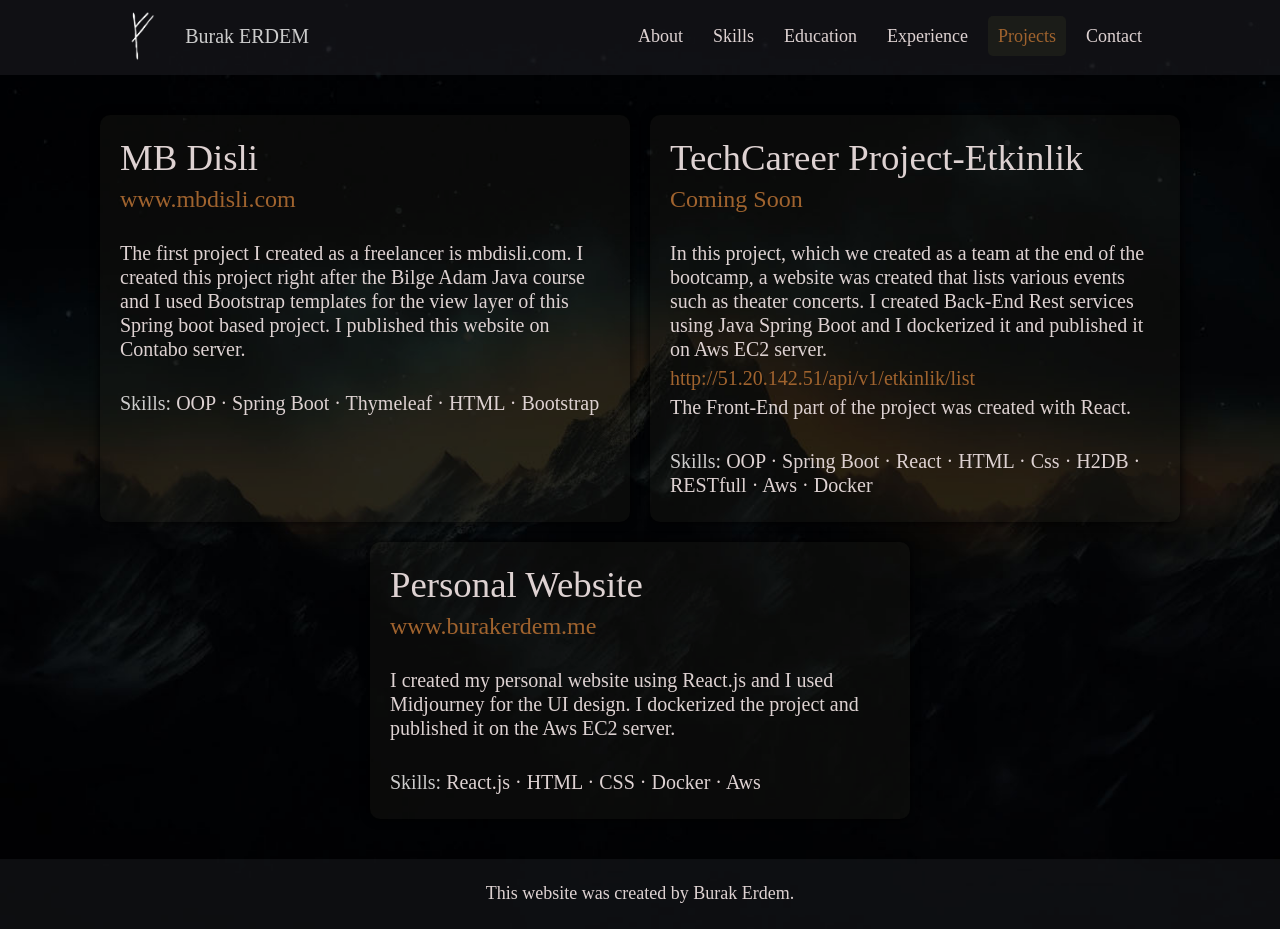
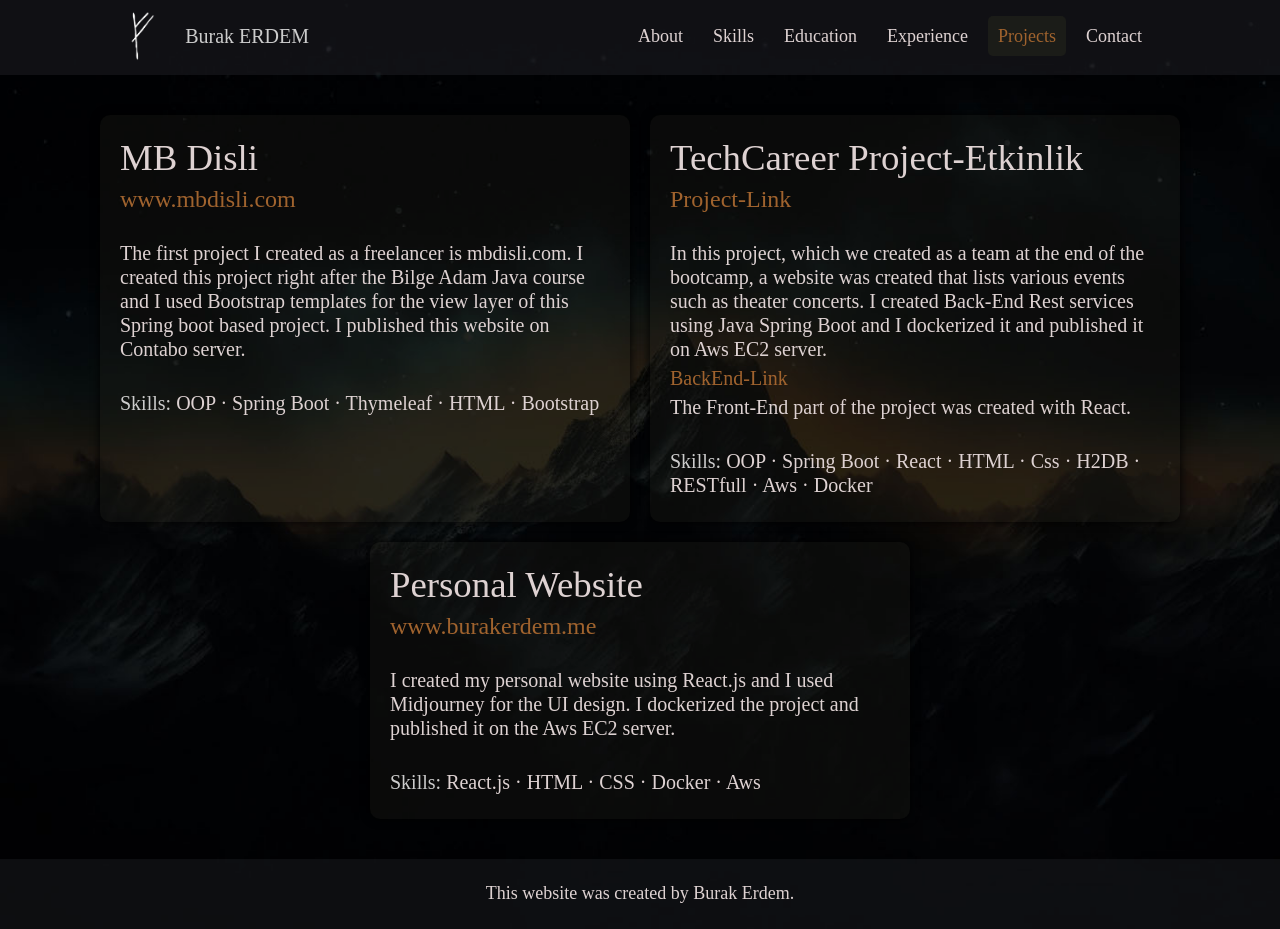
Before and after one commit to erdemburak/personalblog, a React (Create React App) app: page /projects in a window 1280 px wide. Built offline with nearby package versions, Linux system fonts and the light colour scheme; what react-swipeable-views-utils would draw is missing.

Commit message:
Project-etkinlik için link eklendi

```diff
--- a/src/components/pages/projects/Projects.jsx
+++ b/src/components/pages/projects/Projects.jsx
@@ -26,12 +26,12 @@ function Projects() {
                         <div style={{ display: 'flex', justifyContent: 'space-between' }}>
                             <h2>TechCareer Project-Etkinlik</h2>
                         </div>
-                        {/* <a href='/' target='_blank' rel='noreferrer' style={{ margin: '0' }}> */}<h4>Coming Soon</h4>
+                        <a href='http://3.81.31.47' target='_blank' rel='noreferrer' style={{ margin: '0' }}><h4>Project-Link</h4></a>
                     </div>
                     <p>
                         In this project, which we created as a team at the end of the bootcamp, a website was created that lists various events such as theater concerts.
                         I created Back-End Rest services using Java Spring Boot and I dockerized it and published it on Aws EC2 server.<br />
-                        <p><a href='http://51.20.142.51/api/v1/etkinlik/list' target='_blank' rel='noreferrer'><span style={{ color: '#a0632e', fontWeight: 'normal' }}>http://51.20.142.51/api/v1/etkinlik/list</span></a></p>
+                        <p><a href='http://51.20.142.51/api/v1/etkinlik/list' target='_blank' rel='noreferrer'><span style={{ color: '#a0632e', fontWeight: 'normal' }}>BackEnd-Link</span></a></p>
                         The Front-End part of the project was created with React.
                     </p>
                     <p><span>Skills: </span> OOP · Spring Boot · React · HTML · Css · H2DB · RESTfull · Aws · Docker</p>
```
